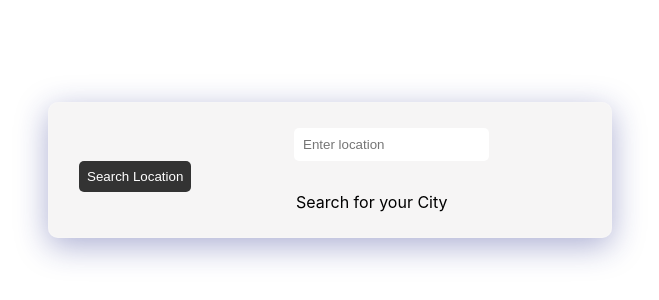
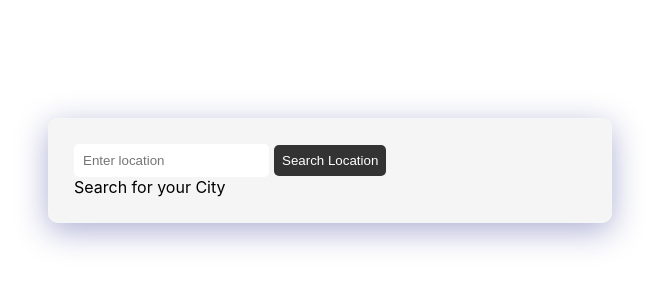
Before and after one commit to Bhasim/Weather-APP-React, a React (Create React App) app: page / in a window 1280 px wide. Shown: the part 230-530 px from the top of the page, without its empty margins (310-969 px from the left). Built offline with nearby package versions, Linux system fonts and the light colour scheme.

Commit message:
add some css style

```diff
--- a/src/App.css
+++ b/src/App.css
@@ -1,4 +1,4 @@
- @import url("https://fonts.googleapis.com/css2?family=Poppins:wght@400&display=swap");
+@import url("https://fonts.googleapis.com/css2?family=Poppins:wght@400&display=swap");
 .app {
   display: flex;
   flex-direction: column;
@@ -43,7 +43,7 @@
   border: 1px solid rgba(255, 255, 255, 0.6);
   color: #333;
   border-radius: 5px;
-  margin-left: 220px;
+  /* margin-left: 220px; */
 }
 
 .temp {
@@ -52,6 +52,6 @@
   color: #2e2e2e;
 }
 
-.guide {
+/* .guide {
   margin-left: 222px;
-}
+} */
```
